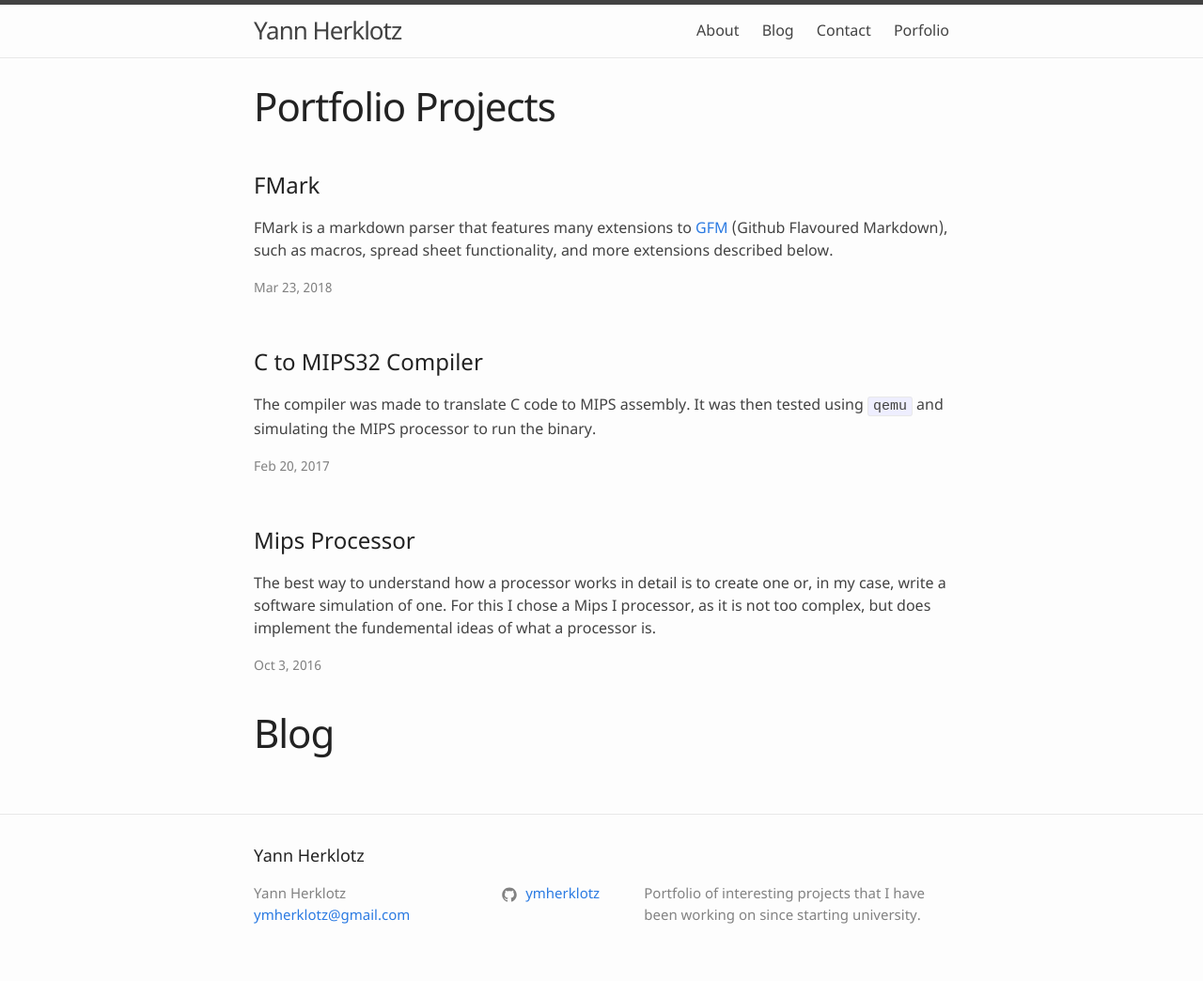
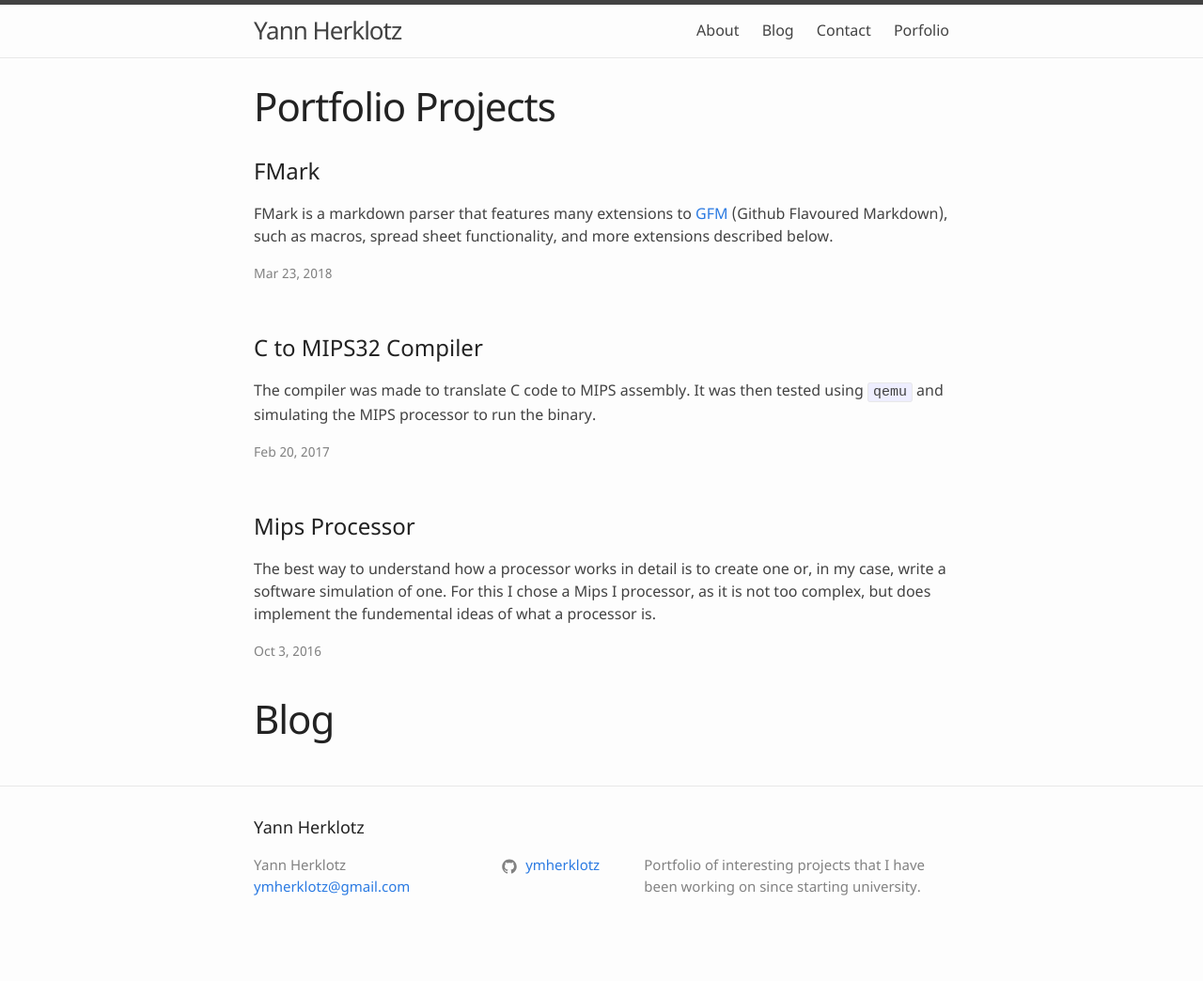
Before and after one commit to ymherklotz/website-imperial, a Jekyll site: the page built from index.md, in a window 1280 px wide. Shown: the whole page at 94% size. Built offline with Jekyll 4.4.1, drawn with Linux system fonts in a browser that asks for light colours; after the commit the page ends 1014 px from its top, so only the background shows below that.

Commit message:
Adding margin

```diff
--- a/_sass/minima/_layout.scss
+++ b/_sass/minima/_layout.scss
@@ -184,7 +184,7 @@
     letter-spacing: -1px;
     line-height: 1;
 
-    padding: 0px 0px 20px 0px;
+    margin: 0px 0px 20px 0px;
 
     @include media-query($on-laptop) {
         @include relative-font-size(2.25);
```
